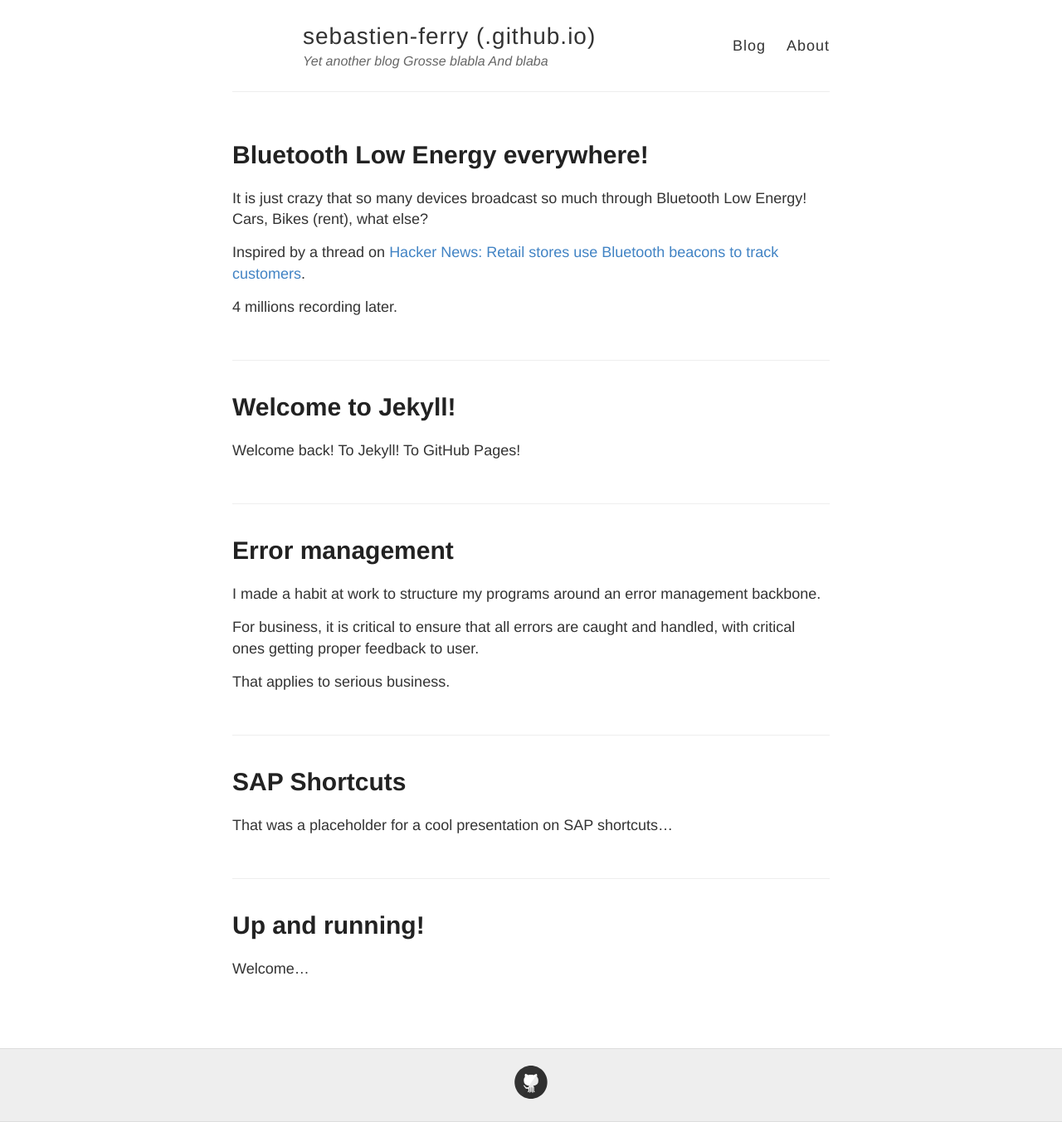
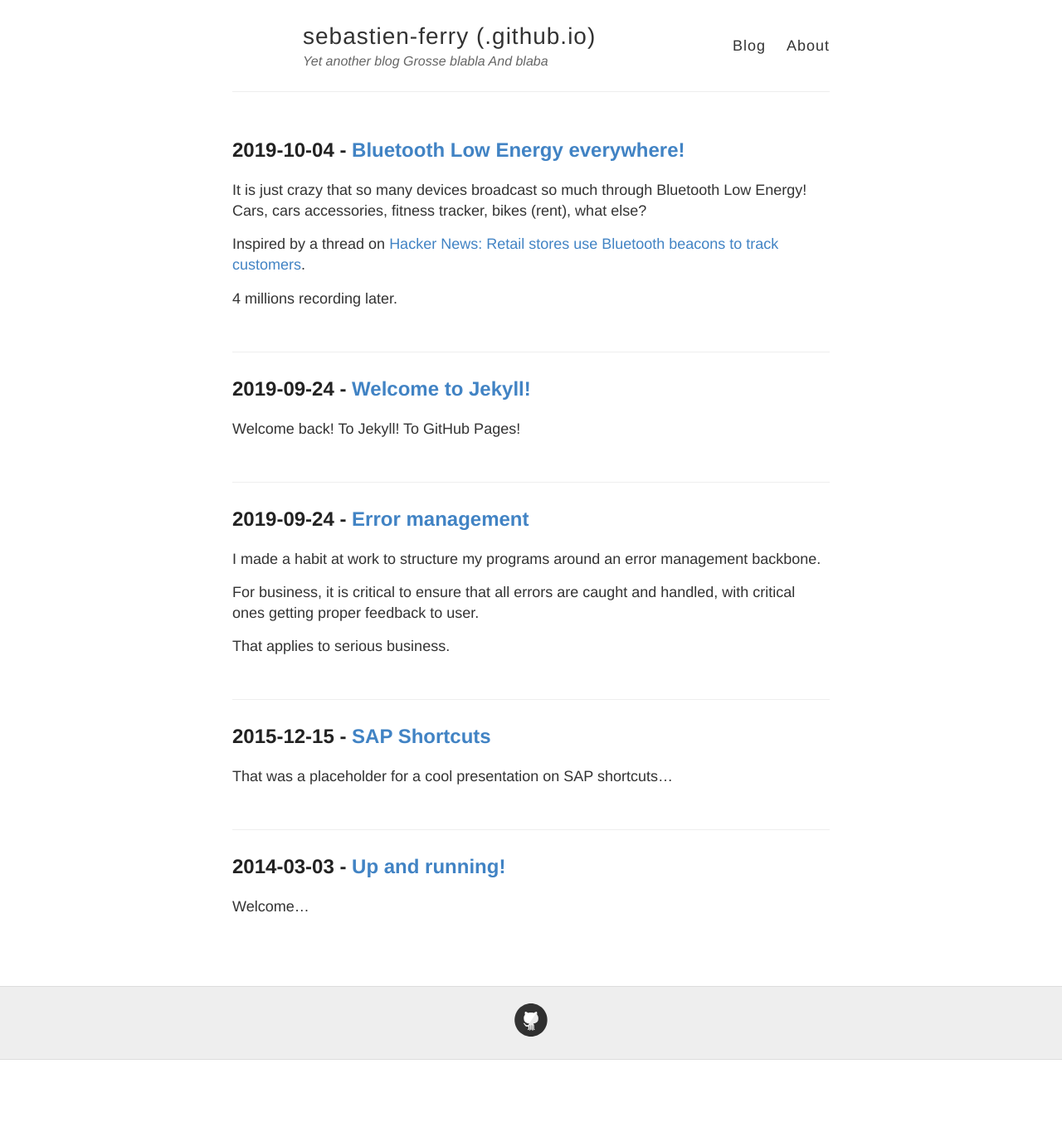
Before and after one commit to sebastien-ferry/sebastien-ferry.github.io, a Jekyll site: the page built from index.markdown, in a window 1280 px wide. Shown: the whole page at 83% size. Built offline with Jekyll 4.4.1, drawn with Linux system fonts in a browser that asks for light colours; after the commit the page ends 1278 px from its top, so only the background shows below that.

Commit message:
post update + about/index

```diff
--- a/_posts/2019-10-05-playing-with-ble.md
+++ b/_posts/2019-10-05-playing-with-ble.md
@@ -1,13 +1,13 @@
 ---
 layout: post
 title:  "Bluetooth Low Energy everywhere!"
-date:   2019-09-24 12:35:28 +0800
+date:   2019-10-04 12:35:28 +0800
 categories: [blog, coding]
 tags: [python, ble, bluetooth, rasperry pi zero w]
 excerpt_separator: <!--more-->
 ---
 It is just crazy that so many devices broadcast so much through Bluetooth Low Energy!
-    Cars, Bikes (rent), what else?
+    Cars, cars accessories, fitness tracker, bikes (rent), what else?
 
 Inspired by a thread on [Hacker News: Retail stores use Bluetooth beacons to track customers](<https://news.ycombinator.com/item?id=20183968> "Y").
 
--- a/about.markdown
+++ b/about.markdown
@@ -9,7 +9,7 @@ There is not much at the moment for the errand.
 
 ## Why those pages!?
 
-  * First and foremost, to keep my little ones accessible to **me**
+  * First and foremost, to keep my little ones accessible to **me**. Once connected to internet, it is quite easy to `git clone` (compared to fight with my VLAN)
   * Play with github
   * Invite me to more rigor in small projects (at least with a README)
 
--- a/index.markdown
+++ b/index.markdown
@@ -7,12 +7,9 @@ layout: default
 <div class="posts">
   {% for post in site.posts %}
     <article class="post">
-      <h1><a href="{{ site.baseurl }}{{ post.url }}">{{ post.title }}</a></h1>
+      <h2>{{ post.date | date: "%Y-%m-%d" }} - <a href="{{ site.baseurl }}{{ post.url }}">{{ post.title }}</a></h2>
 
-      <div class="entry">
-        {{ post.excerpt }}
-      </div>
-
+      <div class="entry">{{ post.excerpt }}</div>
     </article>
   {% endfor %}
 </div>
```
